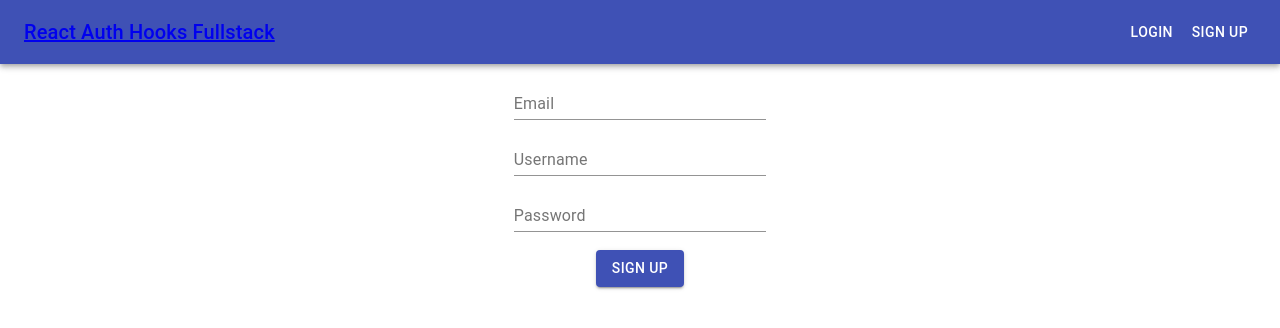
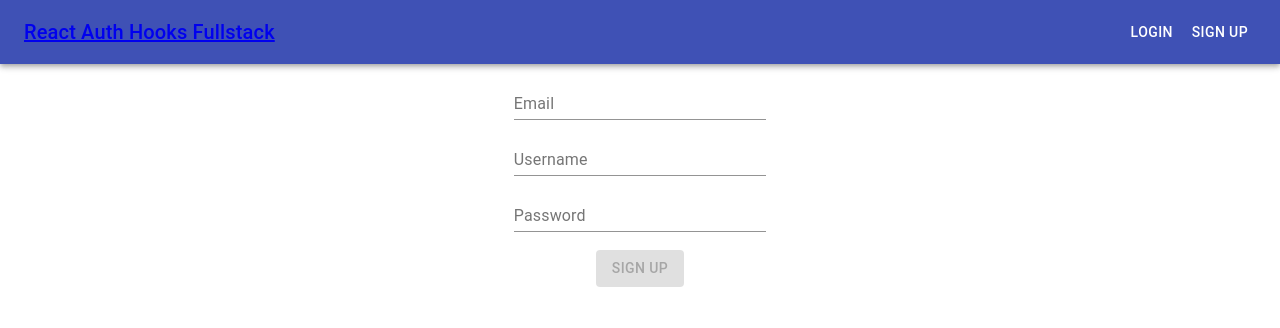
Before and after one commit to Jvaz0715/auth-reducer-hooks-frontend-v2, a React (Create React App) app: page /sign-up in a window 1280 px wide. Shown: the top 328 px of the page. Built offline with nearby package versions, Linux system fonts and the light colour scheme.

Commit message:
handles button disabled

```diff
--- a/src/components/Auth/Auth.js
+++ b/src/components/Auth/Auth.js
@@ -96,7 +96,15 @@ function Auth(props) {
             <Alert severity="error">{error}</Alert>
          </Snackbar>
       )
-   }
+   };
+
+   if(isLoading) {
+      return (
+         <div style={{ textAlign: "center" }}>
+            <CircularProgress />
+         </div>
+      )
+   };
 
    return (
       <Grid container spacing={0} justifyContent="center">
@@ -151,6 +159,11 @@ function Auth(props) {
                   variant="contained"
                   color="primary"
                   style={{marginTop: 10}}
+                  disabled={
+                     isLoginRoute
+                        ? isEmailDisabled || isPasswordDisabled
+                        : isEmailDisabled || isPasswordDisabled || isUsernameDisabled
+                  }
                >
                   {buttonTitle}
                </Button>
```
